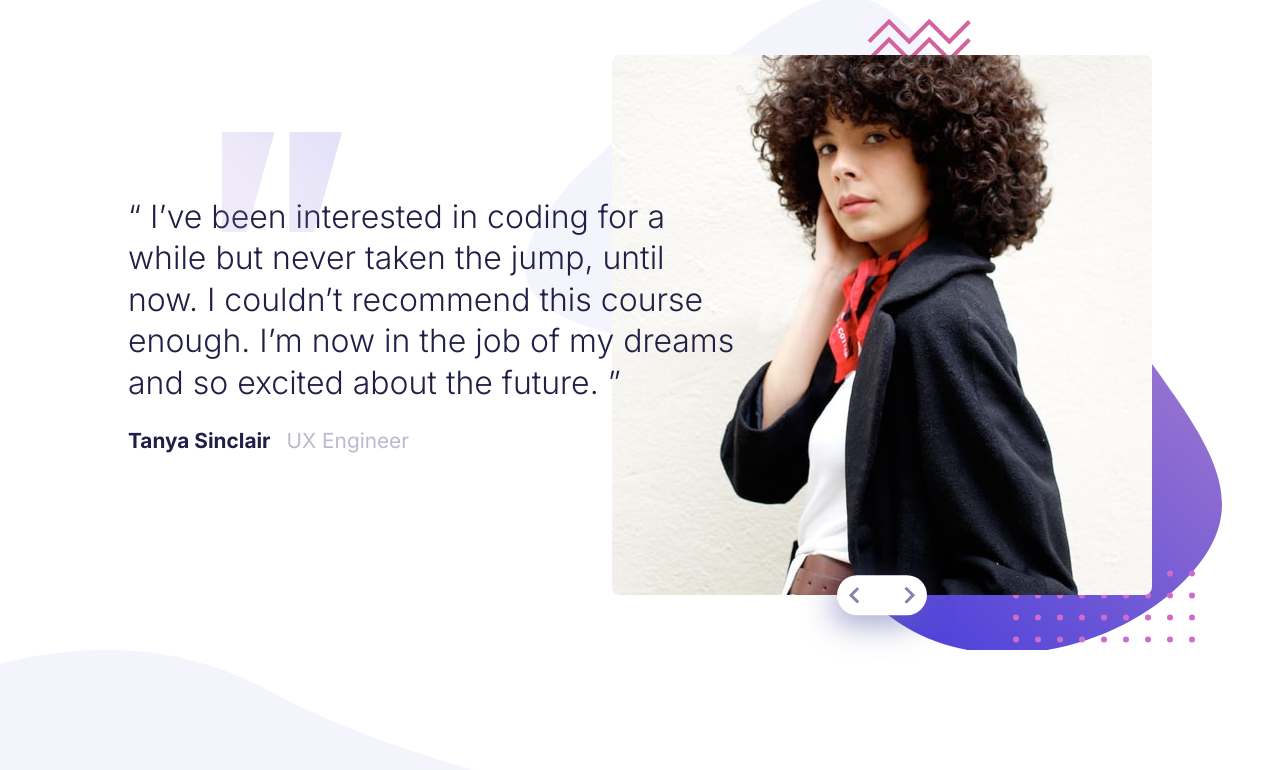
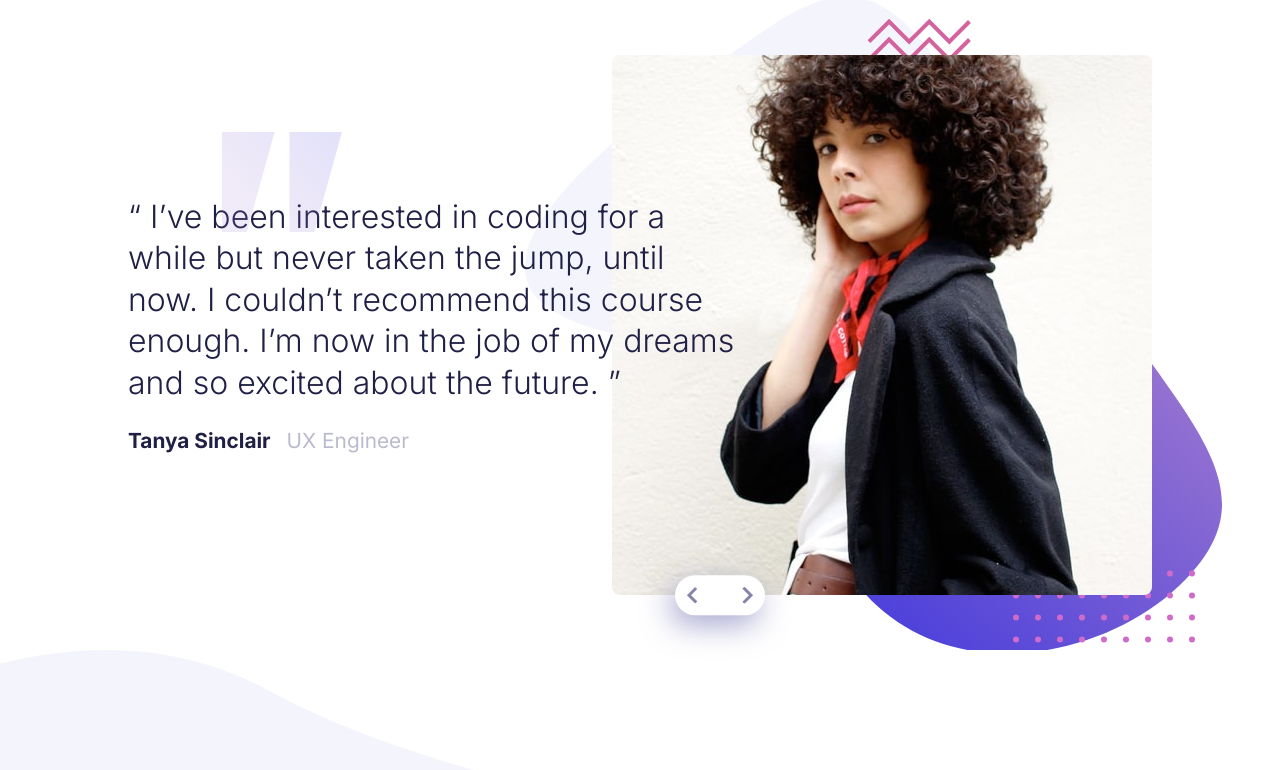
Before and after one commit to Hugisko/Coding-bootcamp-testimonials-slider, a plain HTML site: page index.html in a window 1280 px wide. Shown: the top 770 px of the page. Drawn offline with Linux system fonts and the light colour scheme.

Commit message:
position slider

```diff
--- a/style.css
+++ b/style.css
@@ -248,7 +248,7 @@ footer {
     }
 
     .slider {
-        left: 50%;
+        left: 20%;
     }
 
     footer {
```
